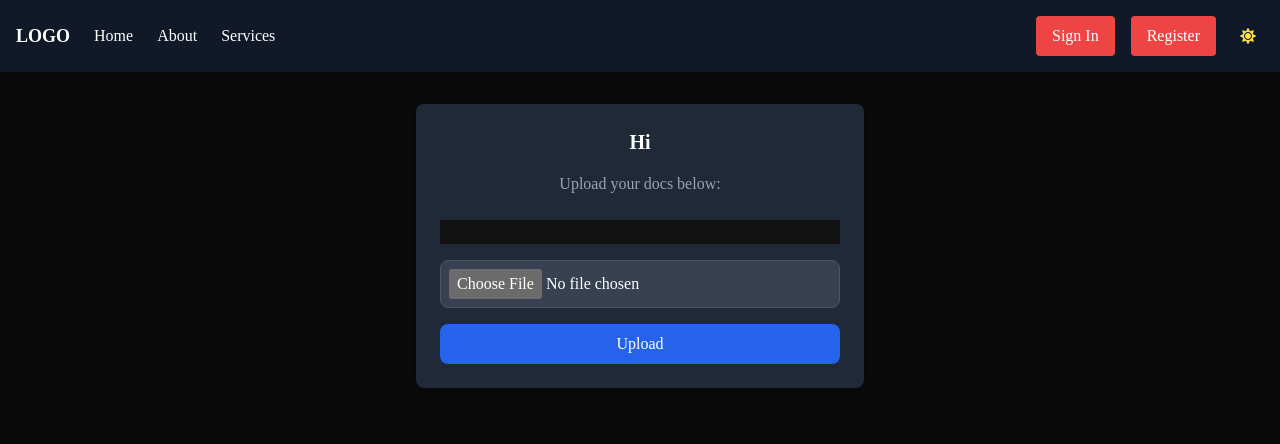
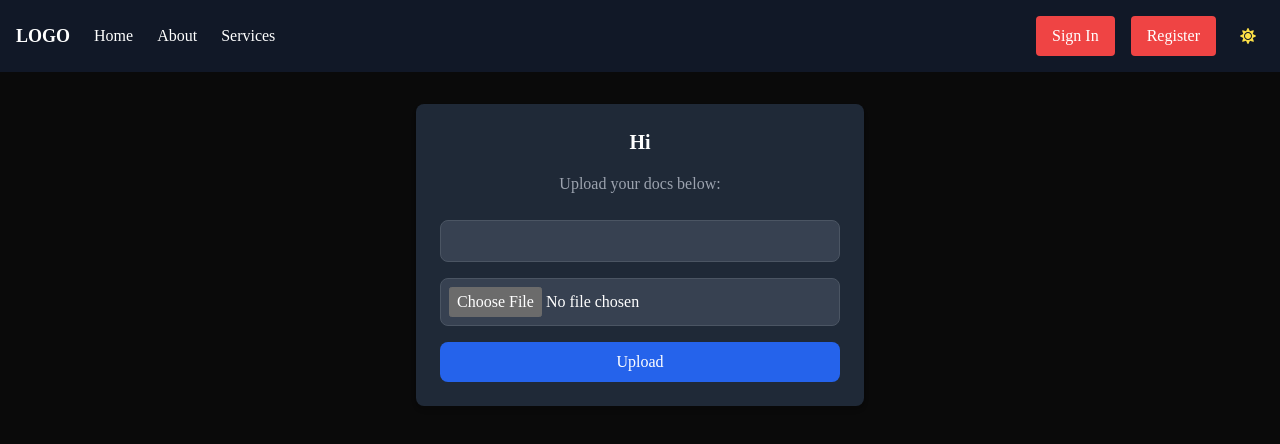
Before and after one commit to thelegendaryarticuno/divine-developers, a Next.js app: page /dashboard/document in a window 1280 px wide. Shown: the top 444 px of the page. Built offline with nearby package versions, Linux system fonts and the light colour scheme; no server answers; a web font is replaced by a local one.

Commit message:
Update page.tsx

```diff
--- a/src/app/dashboard/document/page.tsx
+++ b/src/app/dashboard/document/page.tsx
@@ -3,9 +3,8 @@
 import React, { useState, useEffect } from "react";
 import { useUser } from "@clerk/nextjs";
 import { useTheme } from "next-themes";
-import { toast } from "sonner";
 
-const DocumentUpload = () => {
+const DocumentUpload: React.FC = () => {
   const [file, setFile] = useState<File | null>(null);
   const [message, setMessage] = useState<string | null>(null);
   const { user } = useUser(); // Get the user object from Clerk
@@ -76,7 +75,16 @@ const DocumentUpload = () => {
         Upload your docs below:
       </p>
       <form onSubmit={onSubmit} className="flex flex-col space-y-4">
-        <input name="username" value={user?.firstName || ""} readOnly  />
+        <input
+          name="username"
+          value={user?.username || ""}
+          readOnly
+          className={`border p-2 rounded-lg transition-colors ${
+            theme === "dark"
+              ? "border-gray-600 bg-gray-700 text-white"
+              : "border-gray-300 bg-white text-black"
+          }`}
+        />
 
         <input
           type="file"
```
